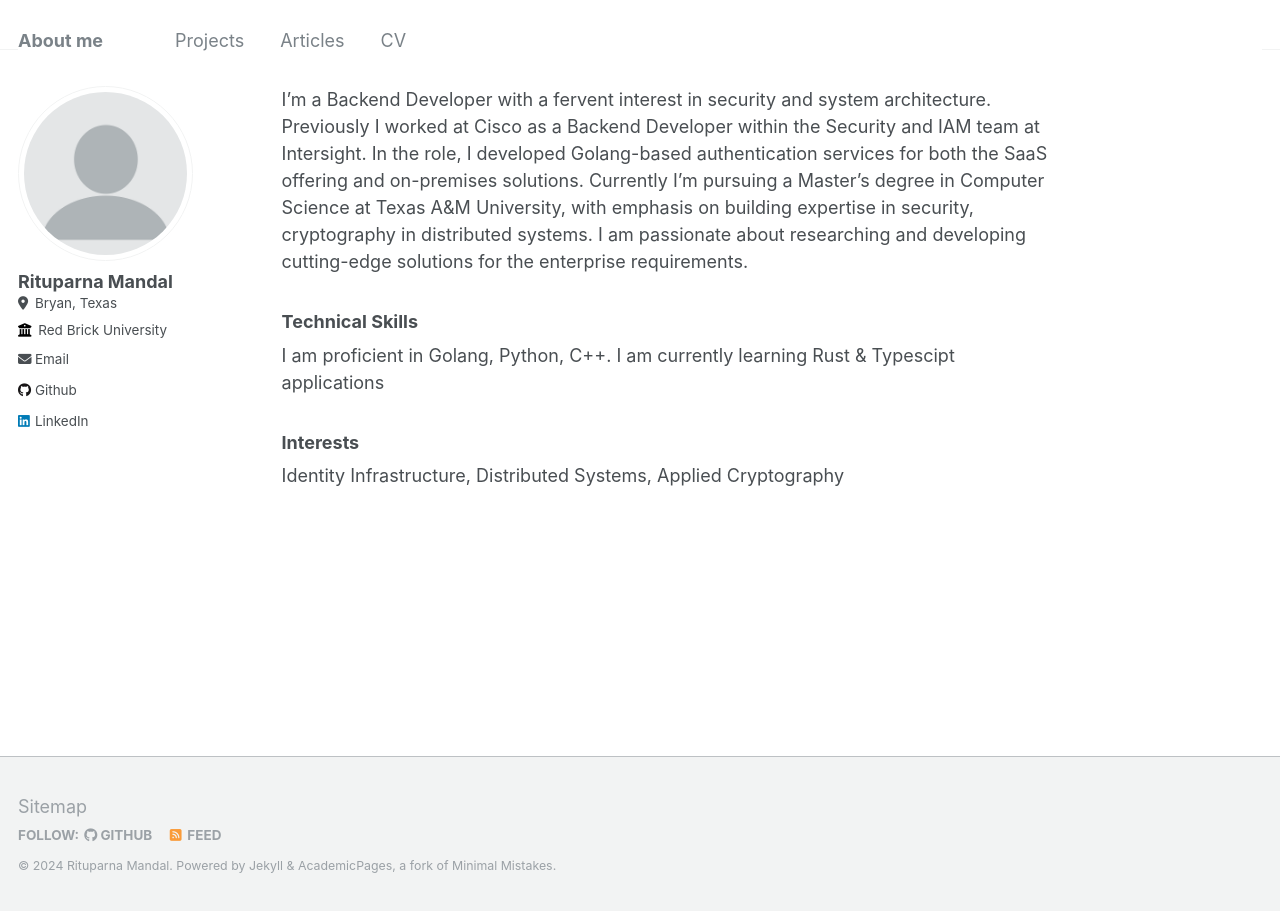
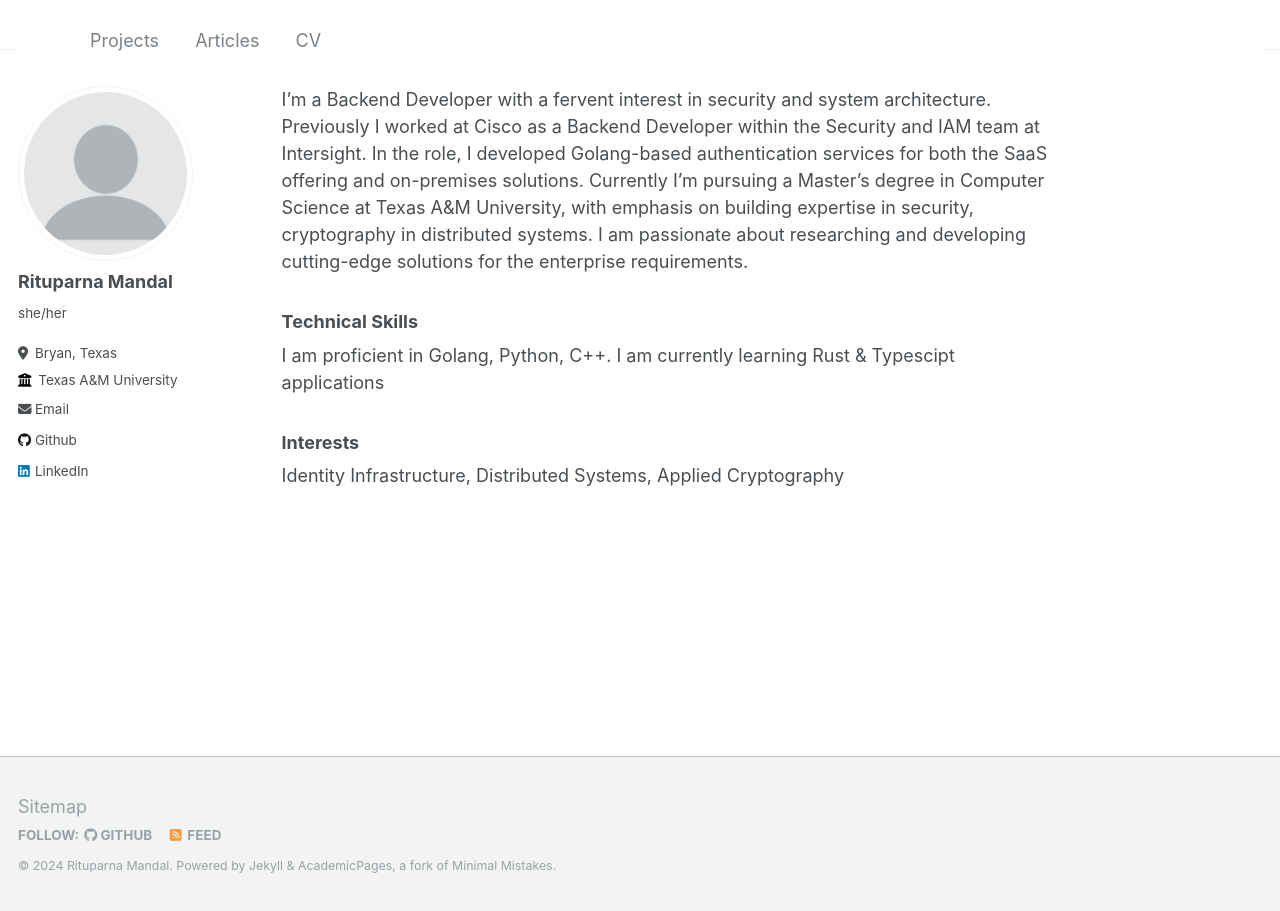
Before and after one commit to m-rit/m-rit.github.io, a Jekyll site: the page built from _pages/about.md, in a window 1280 px wide. Built offline with Jekyll 4.4.1, drawn with Linux system fonts in a browser that asks for light colours.

Commit message:
Update _config.yml

```diff
--- a/_config.yml
+++ b/_config.yml
@@ -8,7 +8,7 @@
 
 # Basic Site Settings
 locale                   : "en-US"
-title                    : "About me"
+title                    : "                   "
 title_separator          : "-"
 name                     : &name "Rituparna Mandal"
 description              : &description ""
@@ -23,10 +23,10 @@ author:
   # Biographic information
   avatar           : "profile.png"
   name             : "Rituparna Mandal"
-  pronouns         : # example: "she/her"
-  bio              : #"Short biography for the left-hand sidebar"
+  pronouns         : "she/her"
+  bio              : ""
   location         : "Bryan, Texas"
-  employer         : "Red Brick University"
+  employer         : "Texas A&M University"
   uri              : # URL
   email            : "ritu251297@gmail.com"
 
```
